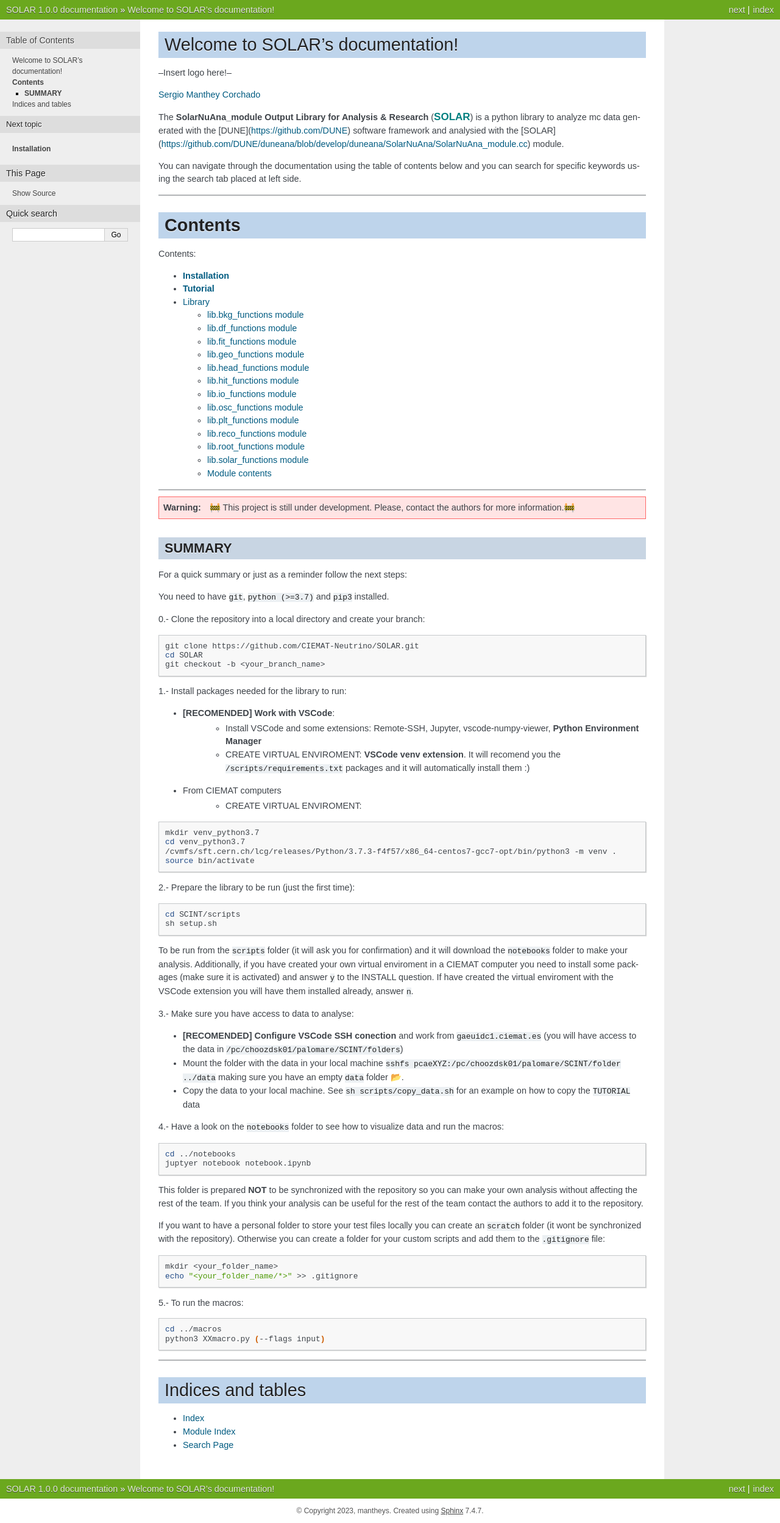
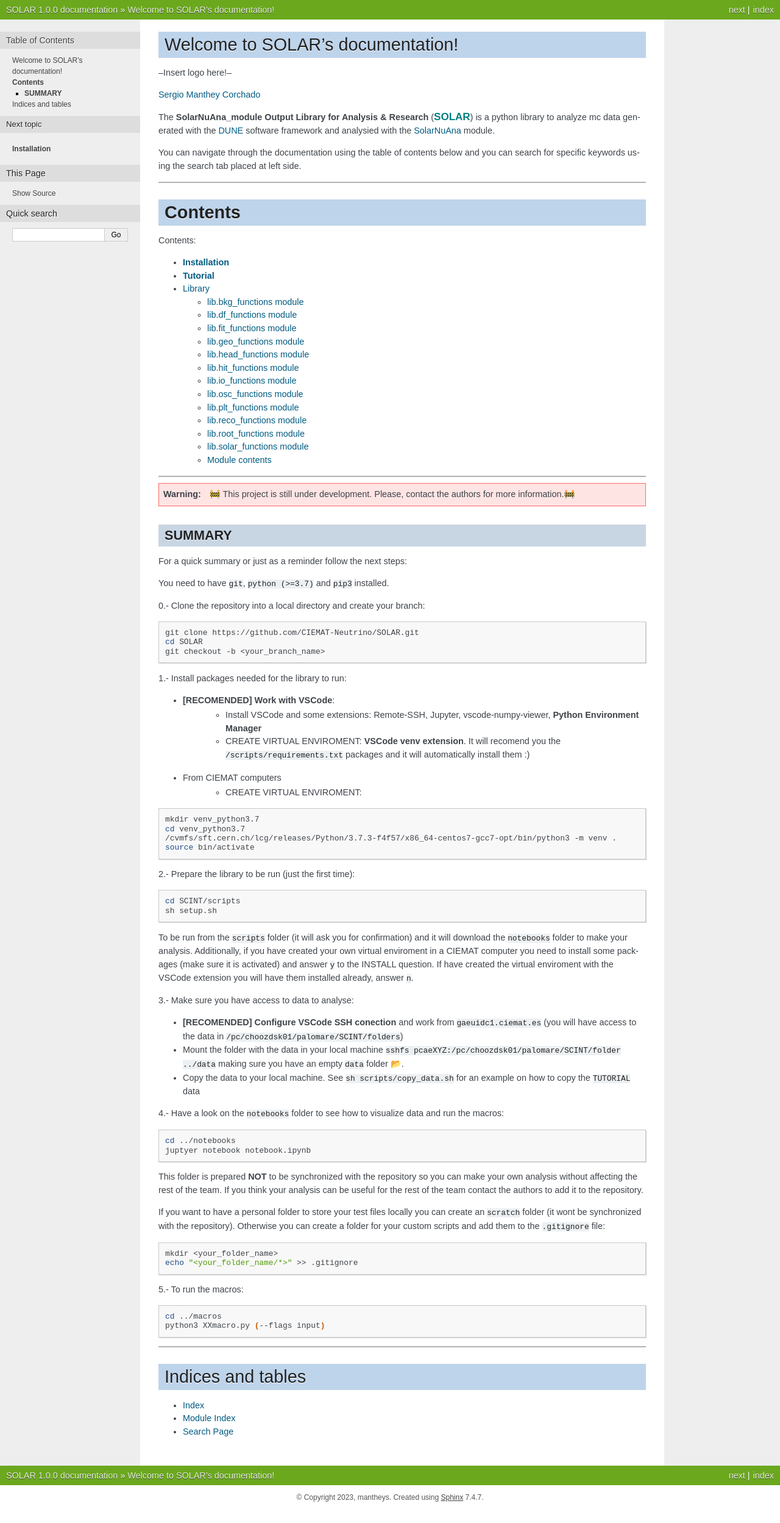
Before and after one commit to CIEMAT-Neutrino/SOLAR, a Sphinx documentation site: the page built from docs/index.rst, in a window 1280 px wide. Shown: the whole page at 61% size. Built offline with Sphinx 7.4.7, drawn with Linux system fonts in a browser that asks for light colours; after the commit the page ends 2475 px from its top, so only the background shows below that.

Commit message:
DOCS UPDATE

```diff
--- a/docs/conf.py
+++ b/docs/conf.py
@@ -19,7 +19,7 @@
 
 # -- General configuration ---------------------------------------------------
 # https://www.sphinx-doc.org/en/master/usage/configuration.html#general-configuration
-extensions = ['myst_parser', 'sphinx.ext.autodoc', 'sphinx.ext.viewcode', 'sphinx.ext.napoleon']
+extensions = ['myst_parser', 'sphinx.ext.autodoc', 'sphinx.ext.viewcode', 'sphinx.ext.napoleon', 'sphinxemoji.sphinxemoji', 'sphinx_copybutton', 'nbsphinx', 'sphinx_plotly_directive']
 templates_path = ['_templates']
 exclude_patterns = ['_build', 'Thumbs.db', '.DS_Store']
 
--- a/docs/index.rst
+++ b/docs/index.rst
@@ -24,8 +24,8 @@
 
 `Sergio Manthey Corchado <https://github.com/mantheys>`_
 
-The **SolarNuAna_module Output Library for Analysis & Research** (:tealstext:`SOLAR`) is a python library to analyze mc data generated with the [DUNE](https://github.com/DUNE) software framework
-and analysied with the [SOLAR](https://github.com/DUNE/duneana/blob/develop/duneana/SolarNuAna/SolarNuAna_module.cc) module.
+The **SolarNuAna_module Output Library for Analysis & Research** (:tealstext:`SOLAR`) is a python library to analyze mc data generated with the `DUNE <https://github.com/DUNE>`_ software framework
+and analysied with the `SolarNuAna <https://github.com/DUNE/duneana/blob/develop/duneana/SolarNuAna/SolarNuAna_module.cc>`_ module.
 
 You can navigate through the documentation using the table of contents below and you can search for specific keywords using the search tab placed at left side.
 
--- a/docs/requirements.txt
+++ b/docs/requirements.txt
@@ -14,9 +14,9 @@
 numba
 numpy
 pandas
+particle
 plotly
 plotly_express
-particle
 rich
 root_numpy
 scipy
```
Also changed, not shown: readthedocs.yaml (+5 -19 lines).
